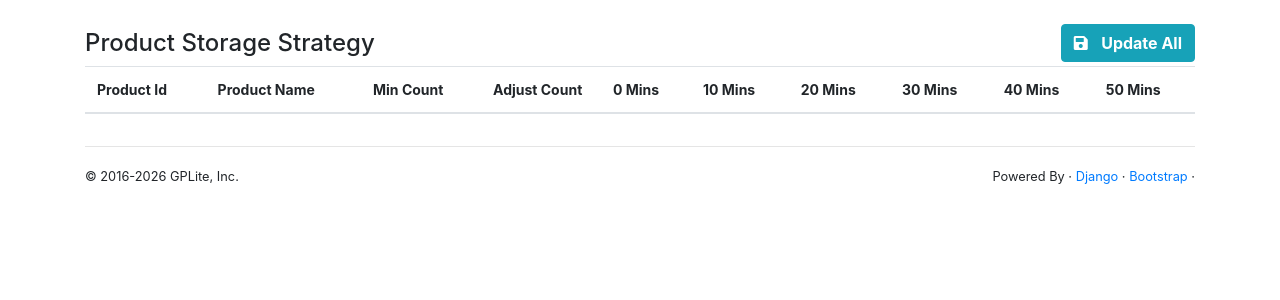
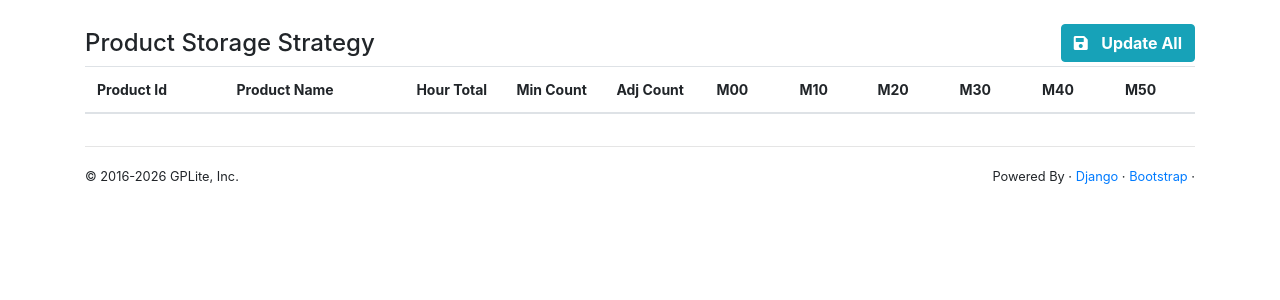
Before and after one commit to pig0301/gplitesite, a Django app: template htmlfiles/templates/coding/spider/strategy.html in a window 1280 px wide. Shown: the part 56-356 px from the top of the page. Run offline with Django 3.2, Linux system fonts and the light colour scheme; the template is opened without the code that fills it: most values are stand-ins (such as "Sample title", 1, 10 or a date in 2020); lists and menus that the app fills with data are empty; some libraries are stand-ins or nearby versions.

Commit message:
策略只需要输入每小时放出的库存总数

```diff
--- a/htmlfiles/templates/coding/spider/strategy.html
+++ b/htmlfiles/templates/coding/spider/strategy.html
@@ -19,23 +19,25 @@
 				        <tr>
 				            <th>Product Id</th>
 				            <th>Product Name</th>
-	                        <th width="120">Min Count</th>
-	                        <th width="120">Adjust Count</th>
-	                        <th v-for="step in minuteSteps" :key="step">${step} Mins</th>
+				            <th width="100">Hour Total</th>
+				            <th width="100">Min Count</th>
+				            <th width="100">Adj Count</th>
+				            <th v-for="step in minuteSteps" :key="step">M${ String(step).padStart(2, '0') }</th>
 				        </tr>
 				    </thead>
 				    <tbody>
 				        <tr v-for="(item, index) in strategies" :key="item.id">
 				            <td style="vertical-align: middle;"><h5><small>${item.product_id}</small></h5></td>
 				            <td style="vertical-align: middle;"><h5><small>${item.product_name}</small></h5></td>
-
 				            <td style="vertical-align: middle;">
-	                            <input type="number" v-model.number="item.min_storage_cnt" class="form-control form-control-sm">
+								<input type="number" v-model.number="item.total_x" @input="calculateValues(item)" class="form-control form-control-sm">
 				            </td>
 				            <td style="vertical-align: middle;">
-	                            <input type="number" v-model.number="item.adj_storage_cnt" class="form-control form-control-sm">
+				                <input type="number" v-model.number="item.min_storage_cnt" class="form-control form-control-sm" readonly>
 				            </td>
-
+				            <td style="vertical-align: middle;">
+				                <input type="number" v-model.number="item.adj_storage_cnt" class="form-control form-control-sm" readonly>
+				            </td>
 				            <td v-for="step in minuteSteps" :key="step" class="text-center" style="vertical-align: middle;">
 				                <div @click="toggleMinute(item, step)" style="cursor: pointer;">
 				                    <i v-if="item.adj_minutes.includes(step)" class="fas fa-check-square text-success fa-lg"></i>
@@ -63,10 +65,28 @@
 		    delimiters: ["${", "}"],
 		    data: {
 		        minuteSteps: [0, 10, 20, 30, 40, 50],
-		        strategies: {% autoescape off %}{{ prod_strategys_json }}{% endautoescape %},
+		        strategies: ({% autoescape off %}{{ prod_strategys_json }}{% endautoescape %}).map(item => {
+		            const initialX = item.adj_storage_cnt * (item.adj_minutes ? item.adj_minutes.length : 0);
+		            return {
+		                ...item,
+		                total_x: initialX || 0
+		            };
+		        }),
 		        isSaving: false
 		    },
 		    methods: {
+		        calculateValues(item) {
+		            const totalX = parseFloat(item.total_x) || 0;
+		            const checkedCount = item.adj_minutes.length;
+
+		            if (checkedCount > 0) {
+		                item.adj_storage_cnt = Math.round(totalX / checkedCount);
+		                item.min_storage_cnt = Math.round(item.adj_storage_cnt / 3);
+		            } else {
+		                item.adj_storage_cnt = 0;
+		                item.min_storage_cnt = 0;
+		            }
+		        },
 		        toggleMinute(item, step) {
 		            const index = item.adj_minutes.indexOf(step);
 		            if (index > -1) {
@@ -74,6 +94,7 @@
 		            } else {
 		                item.adj_minutes.push(step);
 		            }
+		            this.calculateValues(item);
 		        },
 		        saveAll() {
 		            this.isSaving = true;
```
Lines whose indentation alone changed are shown as unchanged.
